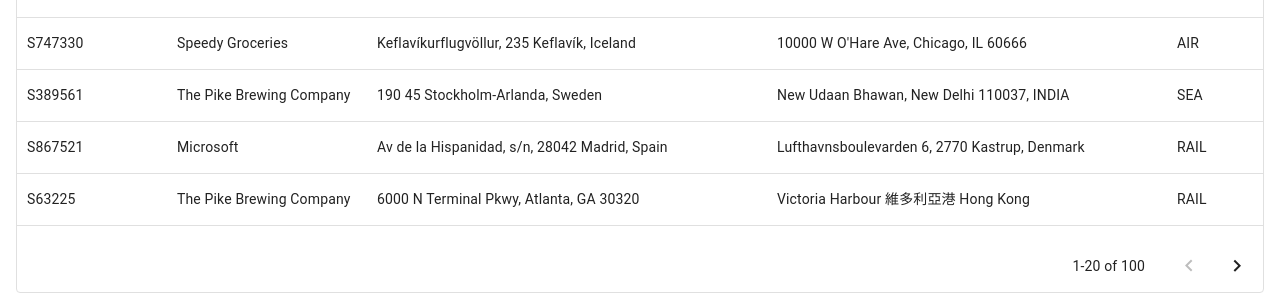
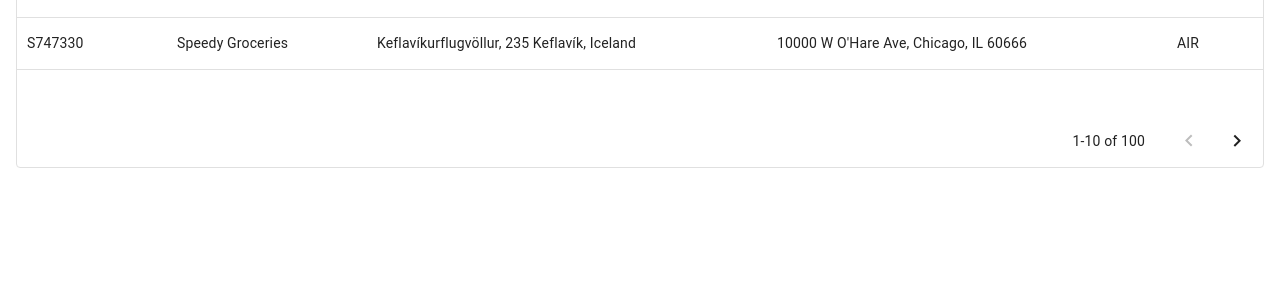
Before and after one commit to loganmcflurry/logixboard-challenge, a React (Create React App) app: page /shipments in a window 1280 px wide. Shown: the part 632-925 px from the top of the page. After the commit the page ends 800 px from the top, so only its background shows below. Built offline with nearby package versions, Linux system fonts and the light colour scheme.

Commit message:
Make page size of shipments be set by height of container, update root layout to be flex

```diff
--- a/src/index.css
+++ b/src/index.css
@@ -11,3 +11,8 @@ code {
   font-family: source-code-pro, Menlo, Monaco, Consolas, 'Courier New',
     monospace;
 }
+
+#root {
+  display: flex;
+  flex-direction: column;
+}
--- a/src/pages/ShipmentsPage.tsx
+++ b/src/pages/ShipmentsPage.tsx
@@ -51,6 +51,7 @@ const useStyles = makeStyles({
   grid: {
     marginInline: 16,
     height: '100%',
+    minHeight: '180px', // set minHeight to always show at least one row, prevent pagination underflow when too small
   },
   loader: {
     margin: 'auto',
@@ -85,7 +86,7 @@ export const ShipmentsPage: React.FC = () => {
           className={classes.grid}
           rows={fetchShipmentsResult.shipments}
           columns={COLUMNS}
-          pageSize={20}
+          autoPageSize
           disableSelectionOnClick
         />
       );
```
